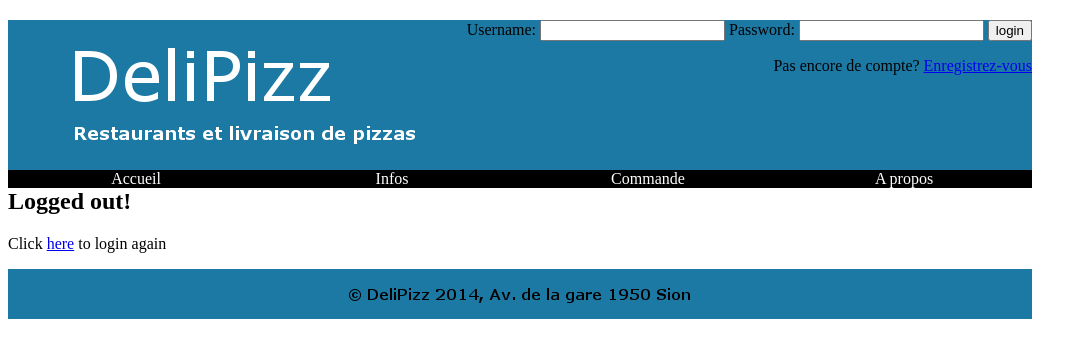
After one commit to johnclark89/mysite, a Django app: page /delipizz/accounts/logout/ in a window 1280 px wide. The commit adds this page. Shown: the top 358 px of the page, without its empty margins (0-1087 px from the left). Run offline with Django 3.2, Linux system fonts and the light colour scheme; parts of the project's set-up code (start-up, migrations or seed data) failed here and were passed over.

Commit message:
v2 du site
modification de la majorité du code

```diff
--- a/Delipizz/Delipizz/settings.py
+++ b/Delipizz/Delipizz/settings.py
@@ -158,3 +158,5 @@ LOGGING = {
         },
     }
 }
+
+#AUTH_PROFILE_MODULE = 'commande.Customer'
--- a/Delipizz/commande/urls.py
+++ b/Delipizz/commande/urls.py
@@ -4,10 +4,21 @@ from commande import views
 
 
 urlpatterns = patterns('',
-    	url(r'^$', views.index, name='index'),
-    	#url(r'^reservation$', views.reservation, name='reservation')
-        url(r'^accueil$', views.accueil, name='accueil'),
-        url(r'^infos', views.infos, name='infos'),
-        url(r'^commande$', views.commande, name='commande$'),
-        url(r'^about', views.about, name='apropos'),
+    url(r'^$', views.index, name='index'),
+    #url(r'^reservation$', views.reservation, name='reservation')
+    url(r'^accueil$', views.accueil, name='accueil'),
+    url(r'^infos', views.infos, name='infos'),
+    url(r'^commande$', views.commande, name='commande$'),
+    url(r'^about', views.about, name='apropos'),
+
+    # Registration urls
+    url(r'accounts/register/$', views.register_user, name='register_user'),
+    url(r'accounts/register_success/$', views.register_success, name='register_succes'),
+
+    # User auth urls
+    url(r'accounts/login/$', views.login, name='login'),
+    url(r'accounts/auth/$', views.auth_view, name='auth_view'),
+    url(r'accounts/logout/$', views.logout, name='logout'),
+    url(r'accounts/loggedin/$', views.loggedin, name='loggedin'),
+    url(r'accounts/invalid/$', views.invalid_login, name= 'invalid_login'),
 )
--- a/Delipizz/commande/views.py
+++ b/Delipizz/commande/views.py
@@ -1,5 +1,9 @@
 # Create your views here.
-from django.shortcuts import render
+from django.shortcuts import render, render_to_response
+from django.http import HttpResponseRedirect
+from django.contrib import auth
+from django.core.context_processors import csrf
+from forms import MyRegistrationForm
 
 
 def index(request):
@@ -31,3 +35,55 @@ def about(request):
         request,
         "about.html",
     )
+
+# auth views
+def register_user(request):
+    if request.method == 'POST':
+        form = MyRegistrationForm(request.POST)
+        if form.is_valid():
+            form.save()
+            return HttpResponseRedirect('/delipizz/accounts/register_success')
+        else:
+            print 'form invalid'
+
+    args = {}
+    args.update(csrf(request))
+
+    args['form'] = MyRegistrationForm()
+
+    return render_to_response('register.html', args)
+
+
+
+def register_success(request):
+    return render_to_response('register_success.html')
+
+
+
+
+def login(request):
+    c = {}
+    c.update(csrf(request))
+    return render_to_response('login.html', c)
+
+def auth_view(request):
+    username = request.POST.get('username', '')
+    password = request.POST.get('password', '')
+    user = auth.authenticate(username=username, password=password)
+
+    if user is not None:
+        auth.login(request, user)
+        return HttpResponseRedirect('/delipizz/accounts/loggedin')
+    else:
+        return HttpResponseRedirect('/delipizz/accounts/invalid')
+
+def loggedin(request):
+    return render_to_response('loggedin.html',
+                              {'full_name': request.user.username})
+
+def invalid_login(request):
+    return render_to_response('invalid_login.html')
+
+def logout(request):
+    auth.logout(request)
+    return render_to_response('logout.html')
--- a/Delipizz/static/css/default.css
+++ b/Delipizz/static/css/default.css
@@ -1,12 +1,14 @@
- body{
+{% load static %}
+body{
 	width: 1024px;
     }
 
 #header {
 	height: 150px;
 	float:left;
-
 	width: 1024px;
+    background-image:url("/static/img/header.png");
+    text-align: right;
 }
 
 #menu{
@@ -33,7 +35,7 @@ li
 {
 float:left;
 }
-a
+a.menu
 {
 color: white;
 display:block;
--- a/Delipizz/static/templates/base.html
+++ b/Delipizz/static/templates/base.html
@@ -12,16 +12,30 @@
 <body>
 
     <div id="header">
-            <img src=" {% static "img/header.png"%}"/>
+
+{%  if form.errors %}
+        <p class="error">Désolé, mais votre username ou votre password est invalide.</p>
+    {% endif %}
+
+        <form action="/delipizz/accounts/auth/" method="post">{% csrf_token %}
+            <label for="username">Username:</label>
+            <input type="text" name="username" value="" id="username">
+            <label for="password">Password:</label>
+            <input type="password" name="password" value="" id="password">
+
+            <input type="submit" value="login"/>
+        </form>
+        <p>Pas encore de compte? <a href="/delipizz/accounts/register/">Enregistrez-vous</a> </p>
+            <!--<img src=" {% static "img/header.png"%}"/>-->
     </div>
 
     <div id="menu">
 
         <ul>
-		     <li><a href="accueil">Accueil</a></li>
-             <li><a href="infos">Infos</a></li>
-             <li><a href="commande">Commande</a></li>
-             <li><a href="about">A propos</a></li>
+		     <li><a class = 'menu' href="/delipizz/accueil">Accueil</a></li>
+             <li><a class = 'menu' href="/delipizz/infos">Infos</a></li>
+             <li><a class = 'menu' href="/delipizz/commande">Commande</a></li>
+             <li><a class = 'menu' href="/delipizz/about">A propos</a></li>
 	    </ul>
     </div>
 
--- /dev/null
+++ b/Delipizz/static/templates/logout.html
@@ -0,0 +1,9 @@
+{% extends "base.html" %}
+{% load static %}
+
+{% block content %}
+
+  <h2>Logged out!</h2>
+  <p>Click <a href="/delipizz/accounts/login/">here</a> to login again</p>
+
+{% endblock %}
```
Also changed, not shown: Delipizz/commande/forms.py (added, +21 -0 lines), Delipizz/commande/models.py (+12 -1 lines), Delipizz/static/templates/invalid_login.html (added, +9 -0 lines), Delipizz/static/templates/loggedin.html (added, +9 -0 lines), Delipizz/static/templates/login.html (added, +19 -0 lines), Delipizz/static/templates/register.html (added, +14 -0 lines), Delipizz/static/templates/register_success.html (added, +9 -0 lines), Delipizz/database.db.
